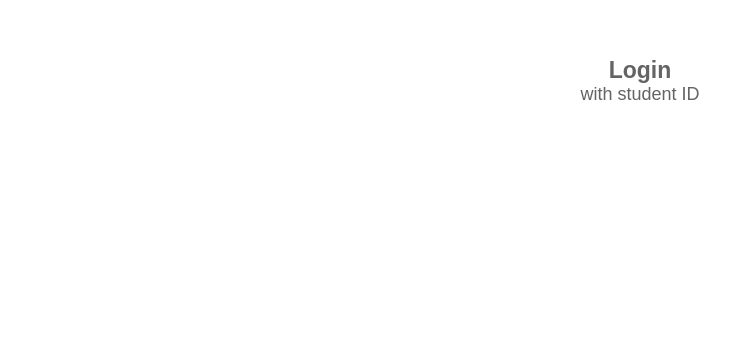
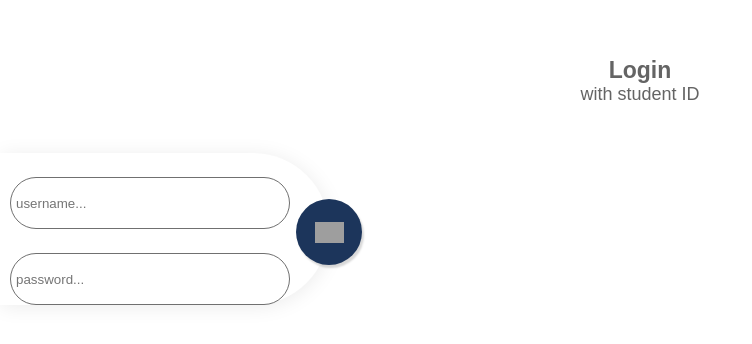
Before and after one commit to roong-aroon-developer/RA-Event, a React (Create React App) app: page / in a window 1280 px wide. Shown: the part 116-460 px from the top of the page, without its empty margins (0-752 px from the left). Built offline with nearby package versions, Linux system fonts and the light colour scheme; grey boxes are pictures that could not be loaded.

Commit message:
Added Login frame box
need to fix styling and img in submit button

```diff
--- a/src/App.js
+++ b/src/App.js
@@ -1,11 +1,13 @@
 import React from 'react';
-import  LoginText from './components/LoginText'
+import LoginText from './components/LoginText'
+import LoginFrame from './components/LoginFrame'
 import './App.css';
 
 const App = ()=> {
   return (
     <div>
       <LoginText />
+      <LoginFrame />
     </div>
   );
 }
--- /dev/null
+++ b/src/components/LoginFrame/LoginFrame.css
@@ -0,0 +1,39 @@
+#loginframe{
+    margin-left: 0px;
+    height:152px;
+    width: 329px;
+    margin-top: 48px;
+    background-color: #FFFFFF;
+    border-radius: 0px 500px 500px 0px;
+    box-shadow: 1px 2px 20px #00000014;
+    position: relative;
+}
+.inputbox{
+    padding: 5px;
+    width:268px;
+    height:40px;
+    border-radius: 500px;
+    border: 1px solid #707070;
+    margin-left:10px;
+    margin-top: 24px;
+    outline: none;
+}
+#submitcircle{
+    position: absolute;
+    top: 30%;
+    left: 90%;
+    float:right;
+    width: 66px;
+    height: 66px;
+    border-radius: 500px;
+    outline: none;
+    border: none;
+    background-color: #1C355B;
+    box-shadow: 2px 3px 2px #00000027;
+    color: white;
+    font-family: Arial, Helvetica, sans-serif;
+}
+#submitarrow{
+    margin: auto;
+    margin-top: 5px;
+}
--- /dev/null
+++ b/src/components/LoginFrame/index.js
@@ -0,0 +1,15 @@
+import { render } from '@testing-library/react'
+import React from 'react'
+import './LoginFrame.css'
+
+const LoginFrame = () => {
+    return(
+        <div id="loginframe">
+            <input type="text" class = "inputbox" id="username" placeholder="username..."/>
+            <input type="password" class = "inputbox" id="password" placeholder="password..."/>
+            <button id="submitcircle"><img src="./pics/SubmitArrow.png" alt="white arrow" width="29px" id="submitarrow"/></button>
+        </div>
+    );
+}
+
+export default LoginFrame;
```
